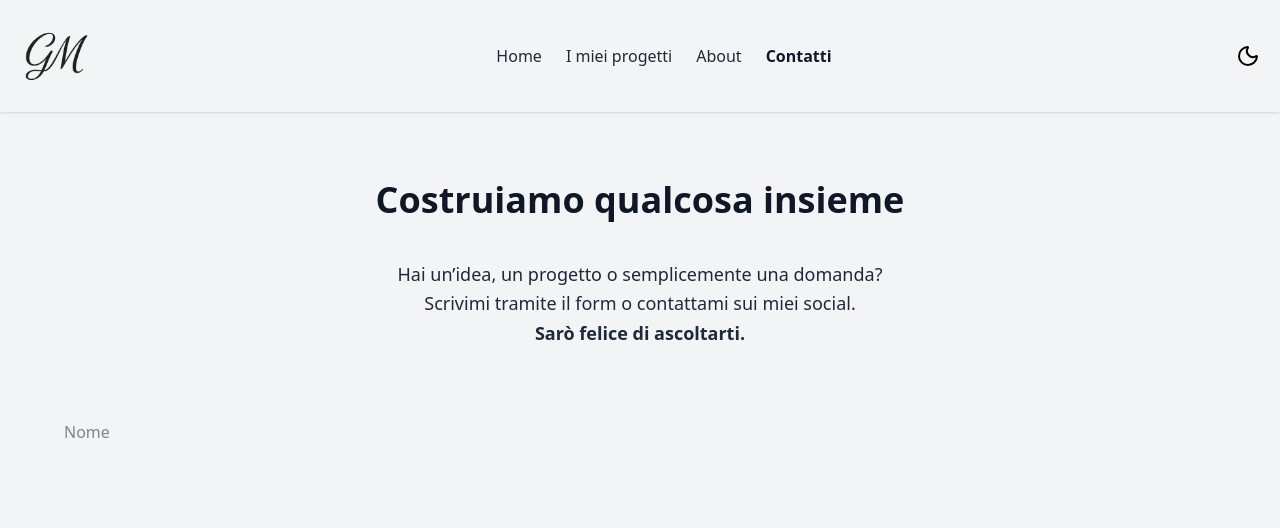
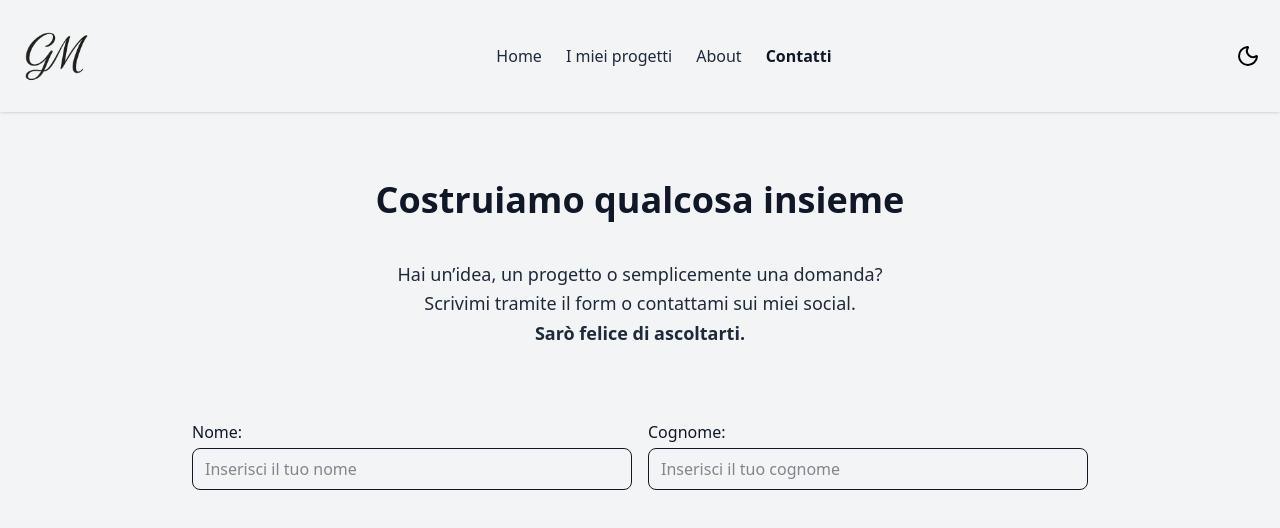
Before and after one commit to giorgiameffe/giorgiameffe-portfolio, a React (Vite) app: page /contacts in a window 1280 px wide. Shown: the top 528 px of the page. Built offline with nearby package versions, Linux system fonts and the light colour scheme; a web font is replaced by a local one.

Commit message:
feat: add lastName input and style

```diff
--- a/src/components/ContactForm.tsx
+++ b/src/components/ContactForm.tsx
@@ -3,8 +3,8 @@ import { useState } from "react";
 import type { FormEvent, ChangeEvent } from "react";
 
 interface FormData {
-    firstname: string;
-    lastname: string;
+    firstName: string;
+    lastName: string;
     email: string;
     subject: string;
     message: string;
@@ -13,8 +13,8 @@ interface FormData {
 const ContactForm: React.FC = () => {
 
     const [formData, setFormData] = useState<FormData>({
-        firstname: "",
-        lastname: "",
+        firstName: "",
+        lastName: "",
         email: "",
         subject: "",
         message: ""
@@ -35,17 +35,45 @@ const ContactForm: React.FC = () => {
     return (
 
         // Form contatti
-        <form onSubmit={handleSubmit}>
+        <form onSubmit={handleSubmit} className="md:max-w-2xl lg:max-w-4xl mx-auto">
 
-            {/* Input per il nome */}
-            <input
-                type="text"
-                name="name"
-                placeholder="Nome"
-                value={formData.firstname}
-                onChange={handleChange}
-                required
-            />
+            {/* Container Nome e Cognome */}
+            <div className="flex flex-col md:flex-row md:gap-6 lg:gap-4">
+                {/* Nome */}
+                <div className="flex-1 mb-4 lg:mb-0">
+                    <div className="flex items-center mb-1">
+                        <label htmlFor="firstName" className="font-medium mr-2">Nome:</label>
+                    </div>
+                    <input
+                        type="text"
+                        id="firstName"
+                        name="firstName"
+                        placeholder="Inserisci il tuo nome"
+                        value={formData.firstName}
+                        onChange={handleChange}
+                        required
+                        className="w-full border rounded-lg px-3 py-2 focus:outline-none focus:ring-2 focus:ring-blue-500"
+                    />
+                </div>
+
+                {/* Cognome */}
+                <div className="flex-1">
+                    <div className="flex items-center mb-1">
+                        <label htmlFor="lastName" className="font-medium mr-2">Cognome:</label>
+                    </div>
+                    <input
+                        type="text"
+                        id="lastName"
+                        name="lastName"
+                        placeholder="Inserisci il tuo cognome"
+                        value={formData.lastName}
+                        onChange={handleChange}
+                        required
+                        className="w-full border rounded-lg px-3 py-2 focus:outline-none focus:ring-2 focus:ring-blue-500"
+                    />
+                </div>
+            </div>
+
         </form>
     )
 
```
